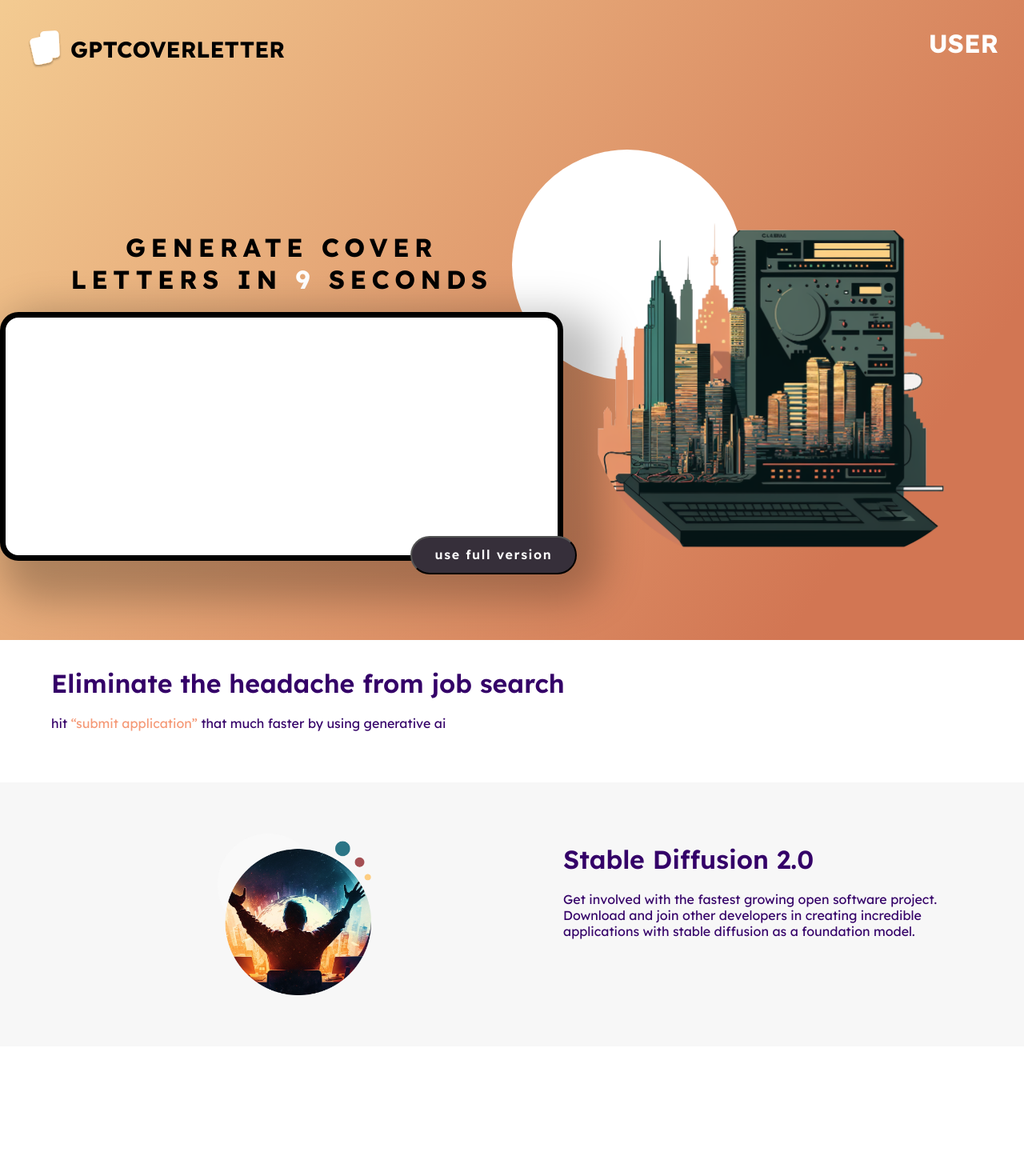
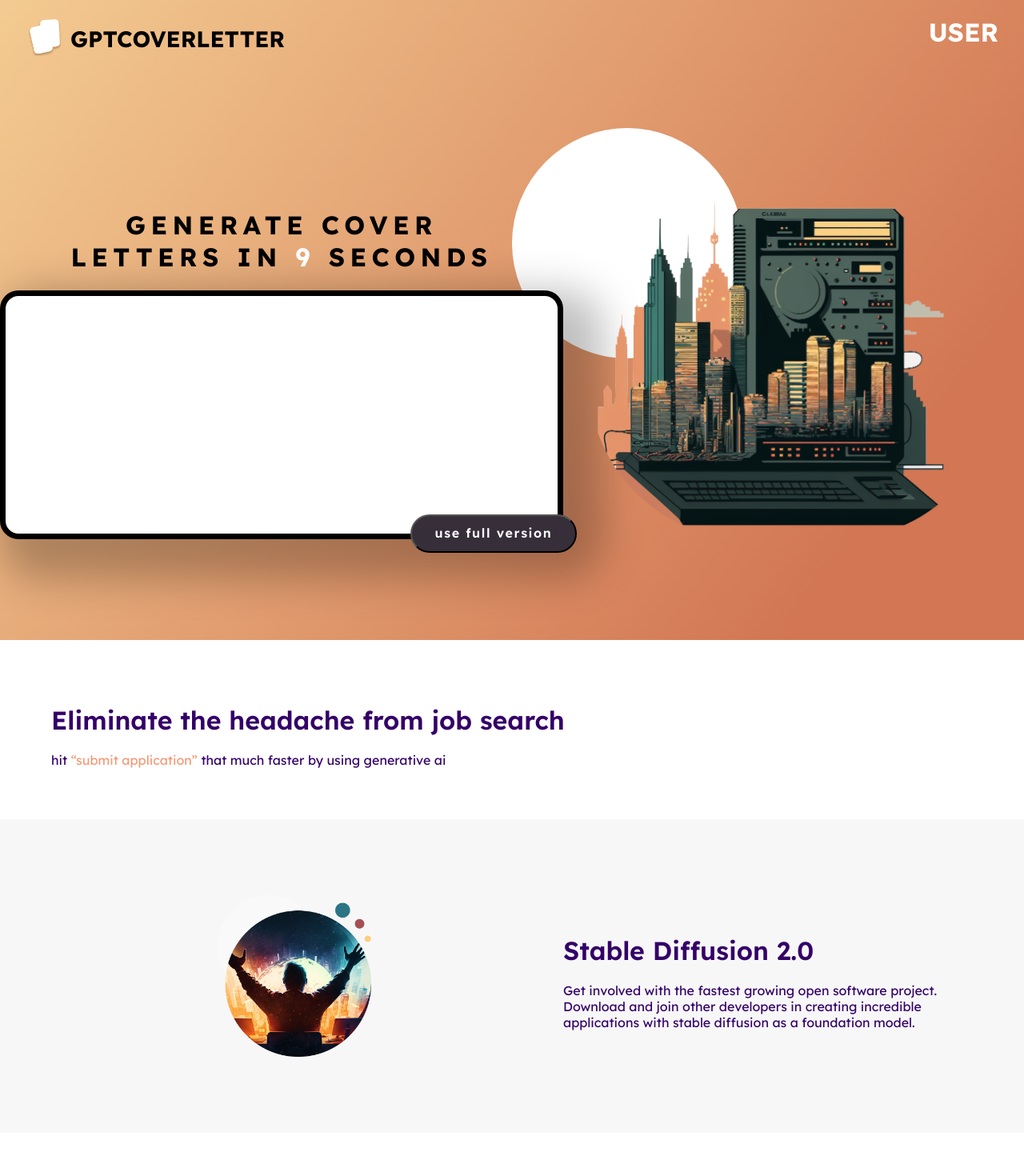
Before and after one commit to xEpiqq/coverletter-gen, a Next.js app: page / in a window 1280 px wide. Shown: the top 1470 px of the page at 80% size. Built offline with nearby package versions, Linux system fonts and the light colour scheme; no server answers; a web font is replaced by a local one.

Commit message:
minor fixes

```diff
--- a/app/page.module.scss
+++ b/app/page.module.scss
@@ -39,10 +39,8 @@
 
   width: 100%;
 
-  max-height: 70%;
 
   padding-top: 10rem;
-  padding-bottom: 10rem;
 
   padding-right: 0;
   padding-left: 0;
@@ -145,6 +143,7 @@
   justify-content: space-between;
   align-items: center;
   padding: 0 2rem;
+  height: 10vh;
 }
 
 .logo {
@@ -201,7 +200,7 @@
 }
 
 .home_second {
-  height: 90vh;
+  height: 92vh;
 
   h1 {
     font-family: "Lexend Deca";
@@ -211,7 +210,7 @@
     font-size: 2rem;
 
     margin: 0;
-    padding-top: 7px;
+    padding-top: 5rem;
     margin-left: 4rem;
 
     color: #340068;
```
